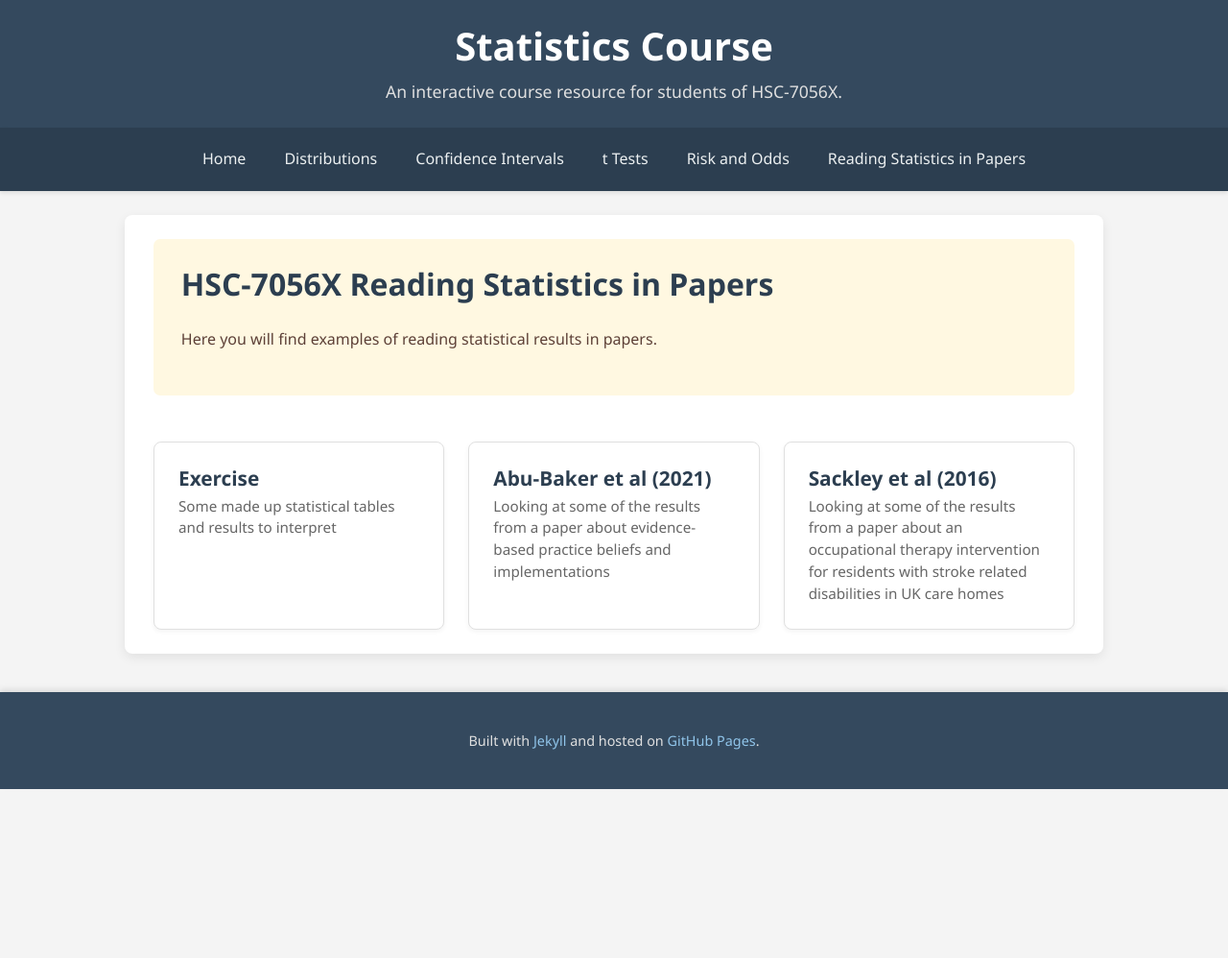
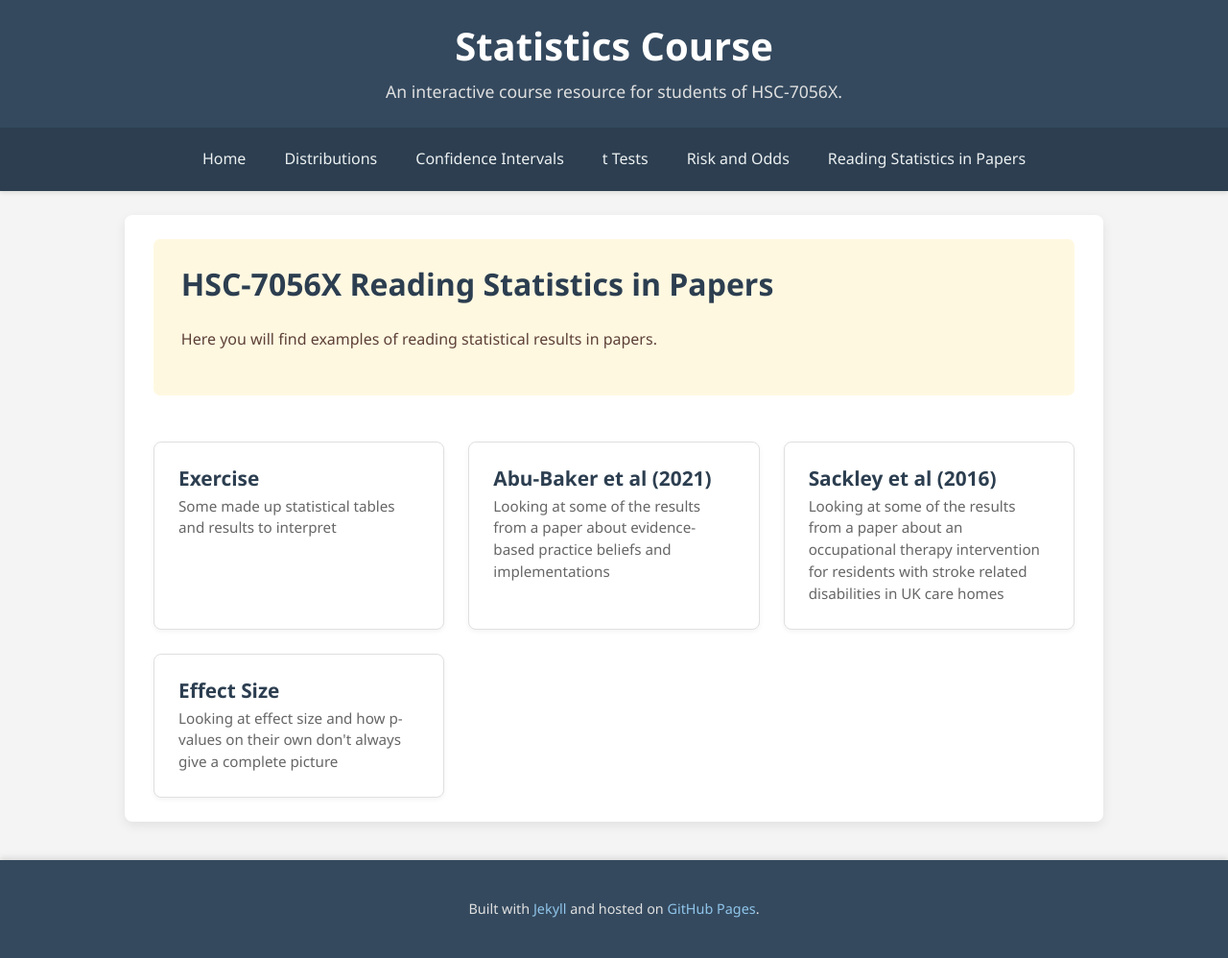
Before and after one commit to probe973/hsc-7056x, a Jekyll site: the page built from papers/index.md, in a window 1280 px wide. Shown: the whole page at 96% size. Built offline with Jekyll 4.4.1, drawn with Linux system fonts in a browser that asks for light colours; before the commit the page ends 900 px from its top, so only the background shows below that.

Commit message:
Update index.md

```diff
--- a/papers/index.md
+++ b/papers/index.md
@@ -39,5 +39,14 @@ Here you will find examples of reading statistical results in papers.
             </div>
         </div>
     </a>
+    <a href="{{ "es.html" }}" class="card">
+        <div class="card-content">
+            <!-- ICON REMOVED -->
+            <div class="card-text">
+                <h3>Effect Size</h3>
+                <p>Looking at effect size and how p-values on their own don't always give a complete picture</p>
+            </div>
+        </div>
+    </a>
 
 </div>
```
